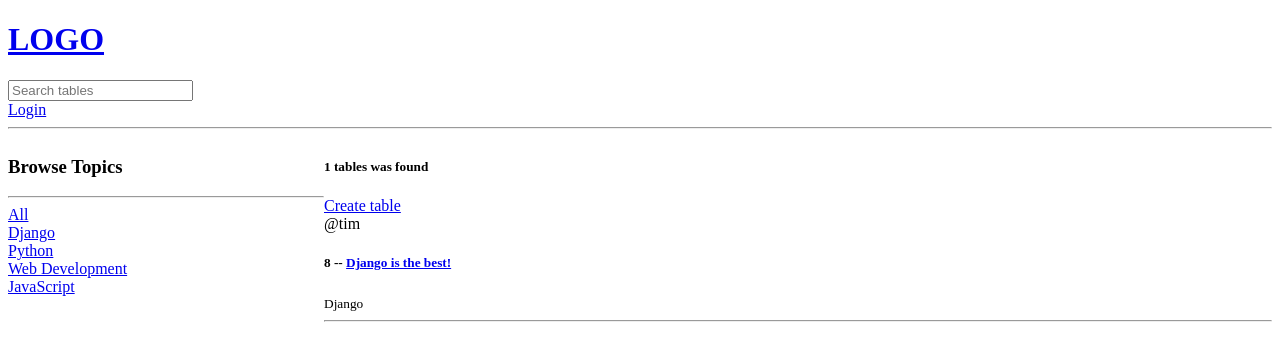
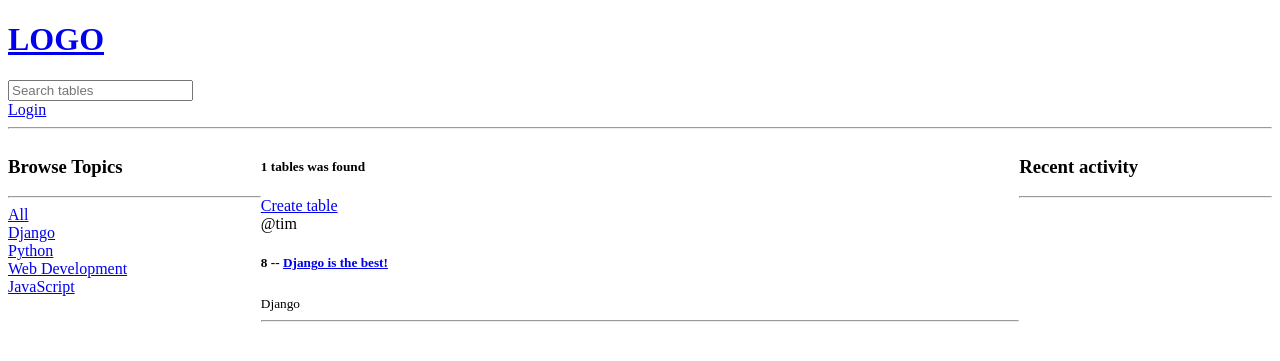
Before and after one commit to sound-round/tabletalks, a Django app: page /?q=Django in a window 1280 px wide. Shown: the top 361 px of the page. Run offline with Django 3.2, Linux system fonts and the light colour scheme; data comes from the database, SQL or seed files in the repository; both versions use the stored data as it was after the commit.

Commit message:
Add recent activity

```diff
--- a/tabletalks/base/models.py
+++ b/tabletalks/base/models.py
@@ -34,5 +34,8 @@ class Message(models.Model):
     updated = models.DateTimeField(auto_now=True)
     created = models.DateTimeField(auto_now_add=True)
 
+    class Meta:
+        ordering = ['-updated', '-created']
+
     def __str__(self):
         return self.body[:50]
--- /dev/null
+++ b/tabletalks/base/templates/base/activity_component.html
@@ -0,0 +1,14 @@
+<h3>Recent activity</h3>
+<hr>
+{% for message in all_messages %}
+<div>
+    <small>@{{ message.user }}  {{ message.created | timesince }} ago</small>
+    <small>replied to "{{ message.table }}"</small>
+
+    <p>{{ message }}</p>
+    {% if request.user == message.user %}
+    <a href="{% url 'delete-message' message.id %}">Delete</a>
+    {% endif %}
+    <hr>
+</div>
+{% endfor %}
--- a/tabletalks/base/templates/base/home.html
+++ b/tabletalks/base/templates/base/home.html
@@ -5,7 +5,7 @@
 <style>
     .home-container {
         display: grid;
-        grid-template-columns: 1fr 3fr;
+        grid-template-columns: 1fr 3fr 1fr;
     }
 </style>
 
@@ -14,7 +14,6 @@
     <div>
         <h3>Browse Topics</h3>
         <hr>
-
         <div>
             <a href="{% url 'home' %}">All</a>
         </div>
@@ -23,7 +22,6 @@
             <a href="{% url 'home' %}?q={{ topic.name }}">{{ topic.name }}</a>
         </div>
         {% endfor %}
-
     </div>
 
     <div>
@@ -48,6 +46,10 @@
         </div>
     </div>
 
+    <div>
+        {% include 'base/activity_component.html' %}
+    </div>
+
 </div>
 
 {% endblock content %}
--- a/tabletalks/base/views.py
+++ b/tabletalks/base/views.py
@@ -69,11 +69,13 @@ def home(request):
     )
     topics = Topic.objects.all()
     table_count = tables.count()
+    all_messages = Message.objects.filter(Q(table__topic__name__icontains=q))
 
     context = {
         'tables': tables,
         'topics': topics,
         'table_count': table_count,
+        'all_messages': all_messages,
     }
     return render(request, 'base/home.html', context)
 
@@ -155,9 +157,9 @@ def delete_message(request, pk):
     if request.method == 'POST':
         table = message.table
         message.delete()
-
         if not table.message_set.filter(user=request.user):
             table.participants.remove(request.user)
+
         return redirect('table', pk=table.id)
 
     context = {'obj': message}
```
Also changed, not shown: db.sqlite3.
